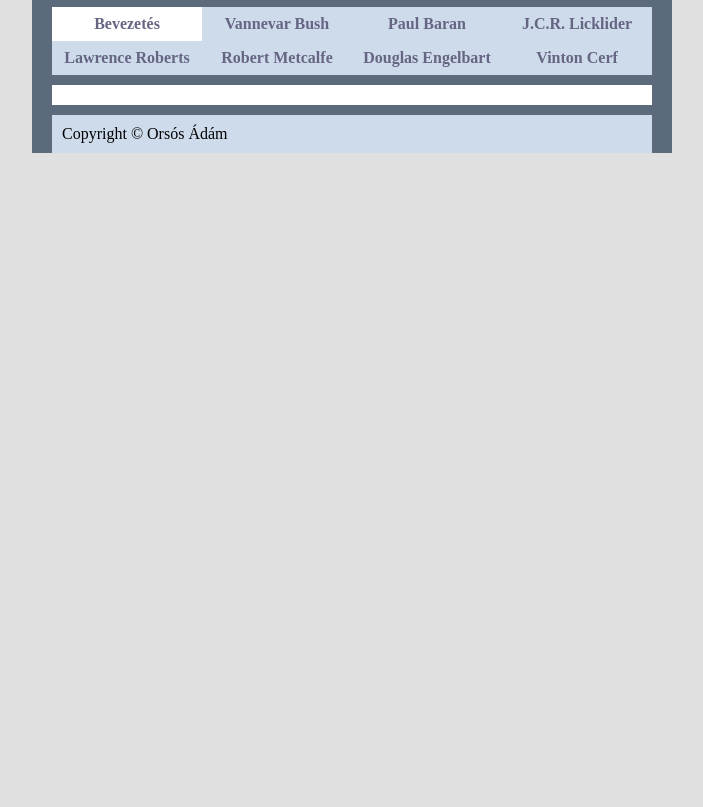
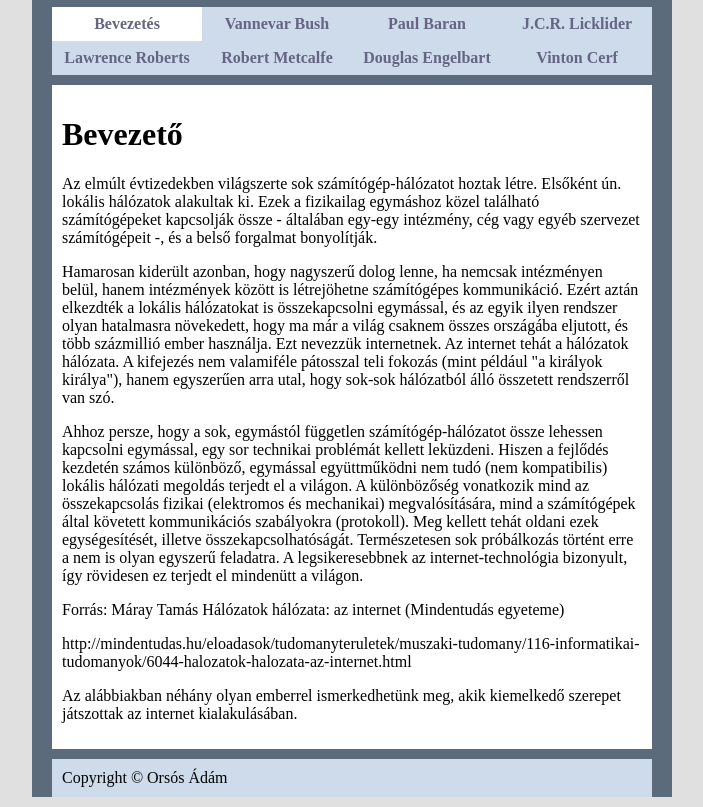
Before and after one commit to OAdam98/2021-11-17_Az-internet-tortenete, a plain HTML site: page tortenet.html in a window 1280 px wide. Shown: the part 11-818 px from the top of the page, without its empty margins (288-991 px from the left). Drawn offline with Linux system fonts and the light colour scheme.

Commit message:
3 feladat

```diff
--- a/style.css
+++ b/style.css
@@ -86,7 +86,5 @@ a:active {
 }
 
 .active {
-background-color: white;
-
-
+	background-color: white;
 }
--- a/tortenet.html
+++ b/tortenet.html
@@ -1,5 +1,6 @@
 <!DOCTYPE html>
 <html lang="hu">
+
 <head>
     <meta charset="UTF-8">
     <meta http-equiv="X-UA-Compatible" content="IE=edge">
@@ -7,6 +8,7 @@
     <title>Document</title>
     <link rel="stylesheet" href="style.css">
 </head>
+
 <body>
 
     <div id="container">
@@ -16,7 +18,7 @@
         <div id="nav">
             <ul>
                 <li>
-                <a href="tortenet.html"class="active">Bevezetés</a>
+                    <a href="tortenet.html" class="active">Bevezetés</a>
                 </li>
                 <li>
                     <a href="bush.html"> Vannevar Bush</a>
@@ -44,6 +46,16 @@
 
 
         <div id="content">
+            <h1>Bevezető</h1>
+
+            <p>Az elmúlt évtizedekben világszerte sok számítógép-hálózatot hoztak létre. Elsőként ún. lokális hálózatok alakultak ki. Ezek a fizikailag egymáshoz közel található számítógépeket kapcsolják össze - általában egy-egy intézmény, cég vagy egyéb szervezet számítógépeit -, és a belső forgalmat bonyolítják.</p>
+<p>Hamarosan kiderült azonban, hogy nagyszerű dolog lenne, ha nemcsak intézményen belül, hanem intézmények között is létrejöhetne számítógépes kommunikáció. Ezért aztán elkezdték a lokális hálózatokat is összekapcsolni egymással, és az egyik ilyen rendszer olyan hatalmasra növekedett, hogy ma már a világ csaknem összes országába eljutott, és több százmillió ember használja. Ezt nevezzük internetnek. Az internet tehát a hálózatok hálózata. A kifejezés nem valamiféle pátosszal teli fokozás (mint például "a királyok királya"), hanem egyszerűen arra utal, hogy sok-sok hálózatból álló összetett rendszerről van szó.</p>
+<p>Ahhoz persze, hogy a sok, egymástól független számítógép-hálózatot össze lehessen kapcsolni egymással, egy sor technikai problémát kellett leküzdeni. Hiszen a fejlődés kezdetén számos különböző, egymással együttműködni nem tudó (nem kompatibilis) lokális hálózati megoldás terjedt el a világon. A különbözőség vonatkozik mind az összekapcsolás fizikai (elektromos és mechanikai) megvalósítására, mind a számítógépek által követett kommunikációs szabályokra (protokoll). Meg kellett tehát oldani ezek egységesítését, illetve összekapcsolhatóságát. Természetesen sok próbálkozás történt erre a nem is olyan egyszerű feladatra. A legsikeresebbnek az internet-technológia bizonyult, így rövidesen ez terjedt el mindenütt a világon.</p>
+Forrás: Máray Tamás Hálózatok hálózata: az internet (Mindentudás egyeteme)
+<p>http://mindentudas.hu/eloadasok/tudomanyteruletek/muszaki-tudomany/116-informatikai-tudomanyok/6044-halozatok-halozata-az-internet.html</p>
+<p>Az alábbiakban néhány olyan emberrel ismerkedhetünk meg, akik kiemelkedő szerepet játszottak az internet kialakulásában.</p>
+
+
 
         </div>
         <div id="footer">
@@ -53,4 +65,5 @@
     </div>
 
 </body>
+
 </html>
```
Lines whose indentation alone changed are shown as unchanged.
